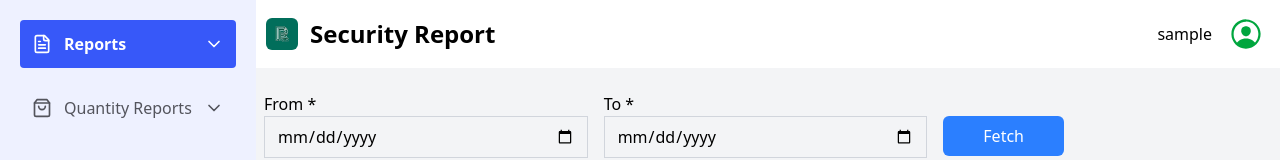
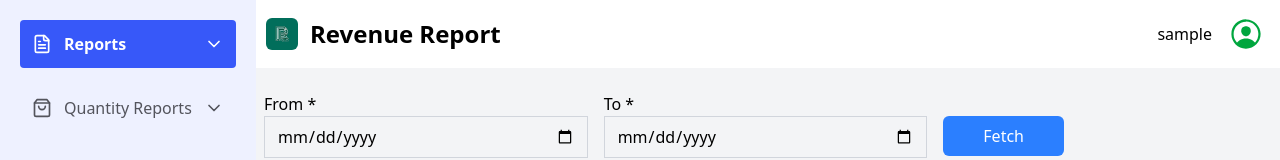
Before and after one commit to jishnuMgit/rootfin, a React (Vite) app in the folder frontend/: page /Revenuereport in a window 1280 px wide. Shown: the top 160 px of the page. Built offline with nearby package versions, Linux system fonts and the light colour scheme; sample sign-in values are in the browser's storage.

Commit message:
Revenuereport

```diff
--- a/frontend/src/pages/Revenuereport.jsx
+++ b/frontend/src/pages/Revenuereport.jsx
@@ -237,7 +237,7 @@ const Revenuereport = () => {
     return (
 
         <div>
-            <Headers title={"Security Report"} />
+            <Headers title={"Revenue Report"} />
             <div className='ml-[240px]'>
                 <div className="p-6 bg-gray-100 min-h-screen">
                     {/* Dropdowns */}
```
